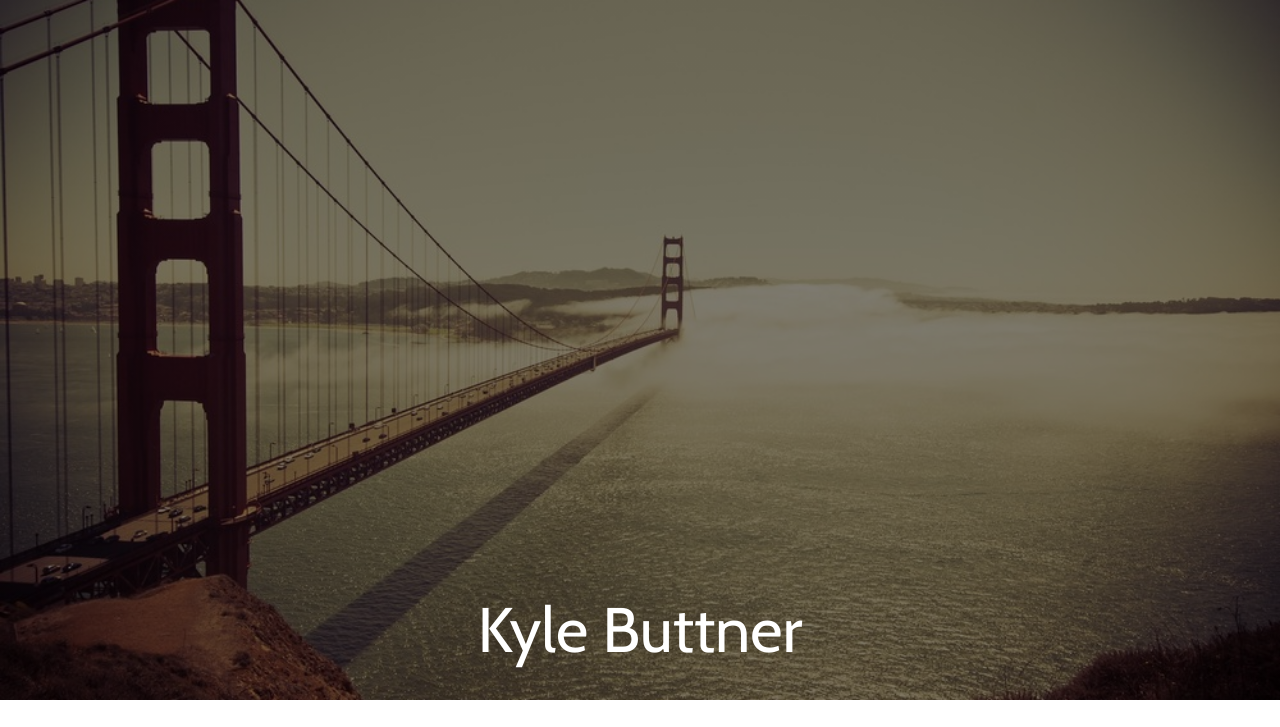
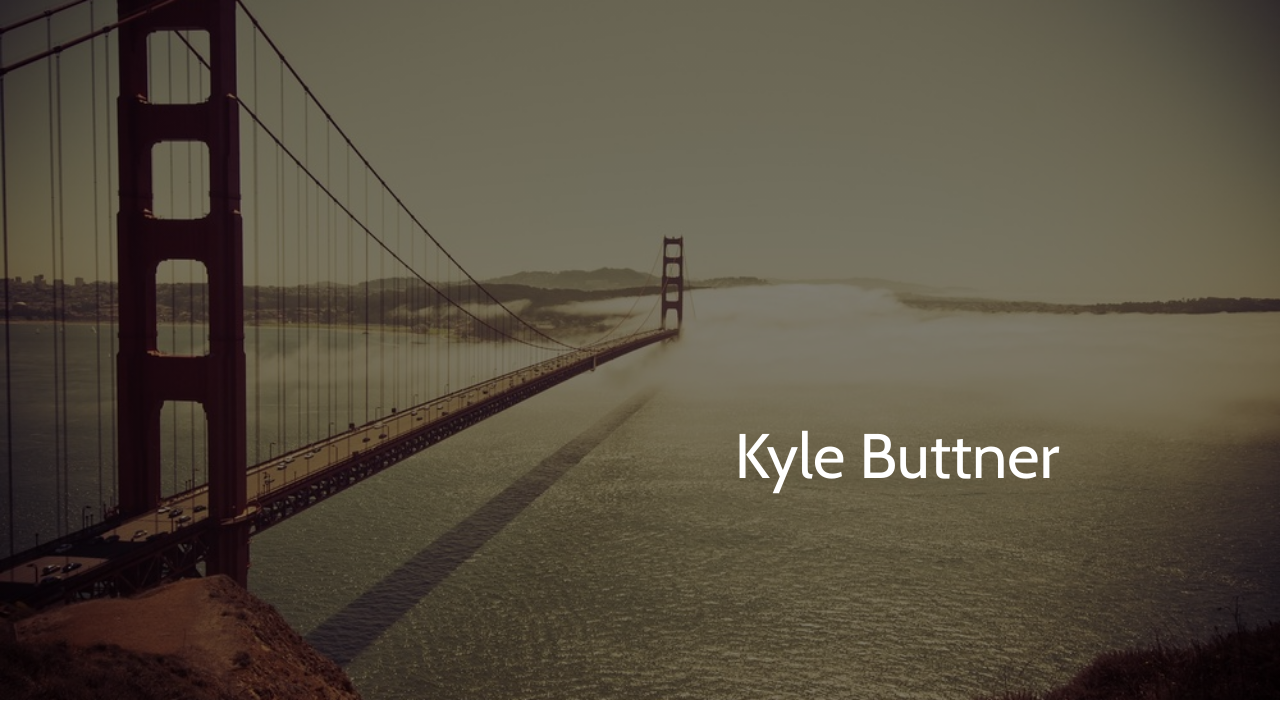
Before and after one commit to kylebuttner/bootstrap, a plain HTML site: page index.html in a window 1280 px wide. Shown: the top 727 px of the page. Drawn offline with nearby package versions, Linux system fonts and the light colour scheme.

Commit message:
moved h1

```diff
--- a/custom.css
+++ b/custom.css
@@ -9,10 +9,11 @@
 
 .jumbotron h1 {
   font-family: 'Cabin', sans-serif;
-  text-align: center;
+  text-align: right;
+  padding-right: 3.5em;
   color: #fff;
   font-weight: 100;
-  bottom: 2em;
+  bottom: 4.75em;
   position: absolute;
   width: 100%;
   left:0;
--- a/index.html
+++ b/index.html
@@ -70,8 +70,7 @@
 
 
 
-  <!-- jQuery (necessary for Bootstrap's JavaScript plugins) -->
-  <script src="https://ajax.googleapis.com/ajax/libs/jquery/1.11.3/jquery.min.js"></script>
+
   <!-- Latest compiled and minified JavaScript -->
   <script src="https://maxcdn.bootstrapcdn.com/bootstrap/3.3.5/js/bootstrap.min.js" integrity="sha512-K1qjQ+NcF2TYO/eI3M6v8EiNYZfA95pQumfvcVrTHtwQVDG+aHRqLi/ETn2uB+1JqwYqVG3LIvdm9lj6imS/pQ==" crossorigin="anonymous"></script>
 
```
